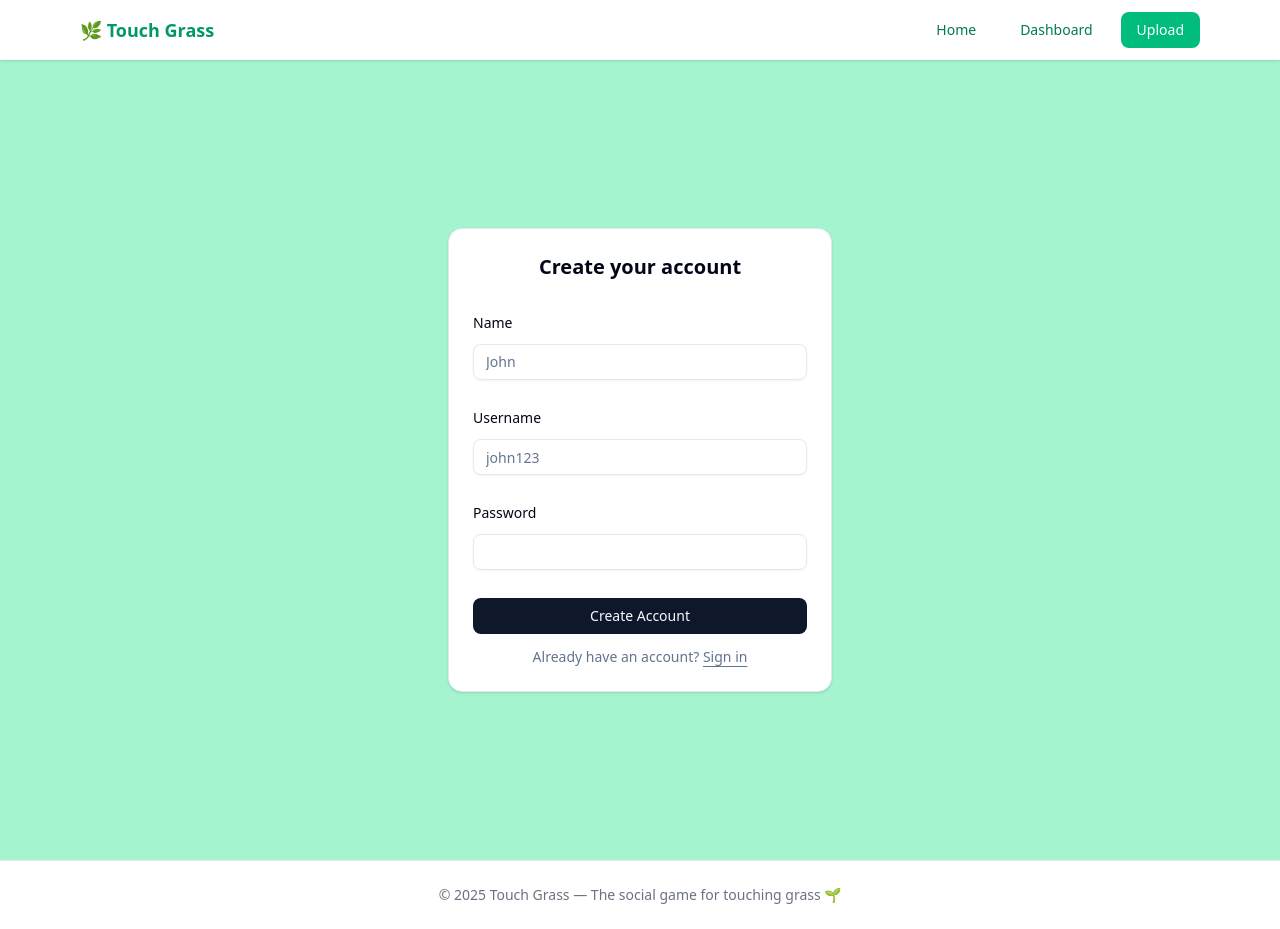
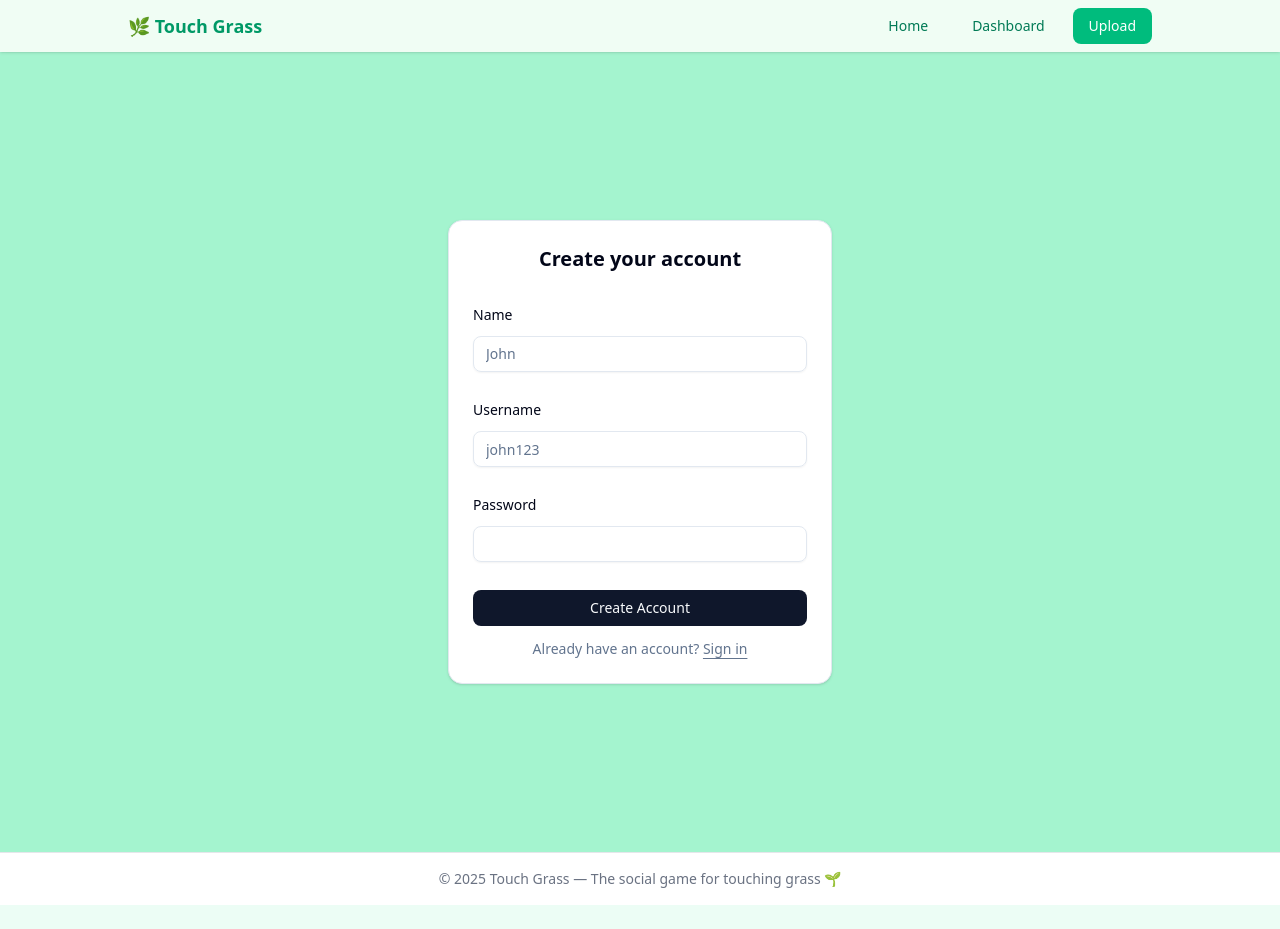
Before and after one commit to ashilated/touch-grass, a Next.js app: page /signup in a window 1280 px wide. After the commit the page ends 905 px from the top, so only its background shows below. Built offline with nearby package versions, Linux system fonts and the light colour scheme.

Commit message:
I'm tired

```diff
--- a/app/dashboard/page.tsx
+++ b/app/dashboard/page.tsx
@@ -22,7 +22,7 @@ export default async function DashboardPage() {
             <div className="max-w-5xl mx-auto px-4 sm:px-8 lg:px-16">
                 {/* --- Banner --- */}
                 <div className="relative">
-                    <Link href={`/profile/${user.username}/garden`} className="w-full w-min-56 h-32 sm:h-48 bg-gradient-to-r from-green-400 to-emerald-500 rounded-none flex items-center justify-center text-white text-lg sm:text-xl font-semibold shadow-sm">
+                    <Link href={`/profile/${user.username}/garden`} className="w-full w-min-56 h-32 sm:h-48 bg-[url('garden_bg.webp')] bg-cover bg-center rounded-none flex items-end justify-end p-2 text-white text-lg sm:text-xl font-semibold shadow-sm">
                         My Garden
                     </Link>
 
--- a/app/layout.tsx
+++ b/app/layout.tsx
@@ -33,8 +33,8 @@ export default function RootLayout({
         className={`${geistSans.variable} ${geistMono.variable} bg-emerald-50 text-gray-900 antialiased min-h-screen flex flex-col`}
       >
         {/* ===== HEADER ===== */}
-        <header className="bg-white shadow-sm sticky top-0 z-50">
-          <div className="max-w-6xl mx-auto flex items-center justify-between px-4 py-3">
+        <header className="bg-green-50 shadow-sm sticky top-0 z-30">
+          <div className="max-w-5xl mx-auto flex items-center justify-between px-.5 py-2">
             {/* Logo / Brand */}
             <Link
               href="/dashboard"
@@ -47,7 +47,7 @@ export default function RootLayout({
             <div className="sm:hidden">
               <Sheet>
                 <SheetTrigger asChild>
-                  <Button variant="ghost" size="icon">
+                  <Button size="icon">
                     <Menu className="h-5 w-5 text-emerald-700" />
                   </Button>
                 </SheetTrigger>
@@ -104,7 +104,7 @@ export default function RootLayout({
 
         {/* ===== FOOTER ===== */}
         <footer className="bg-white border-t border-gray-200">
-          <div className="max-w-6xl mx-auto px-4 py-6 text-center text-sm text-gray-500">
+          <div className="max-w-5xl mx-auto px-4 py-4 text-center text-sm text-gray-500">
             © {new Date().getFullYear()} Touch Grass — The social game for touching grass 🌱
           </div>
         </footer>
--- a/components/garden/GardenDesktop.tsx
+++ b/components/garden/GardenDesktop.tsx
@@ -64,10 +64,10 @@ export default function GardenDesktop({ plants }: { plants: PlantWithType[] }) {
             />
 
             {plants.length === 0 ? (
-                <div className="absolute inset-0 flex items-center justify-center px-4 z-10">
+                <div className="absolute inset-0 flex items-center justify-center px-4 z-10 bg-gray-400 opacity-80">
                     <div className="text-center">
-                        <p className="text-white text-lg drop-shadow-lg">No plants in garden yet.</p>
-                        <p className="text-white/80 text-sm mt-2 drop-shadow">
+                        <p className="text-white font semibold text-lg">No plants in garden yet.</p>
+                        <p className="text-white font-semibold text-sm">
                             Start posting to grow your garden!
                         </p>
                     </div>
```
